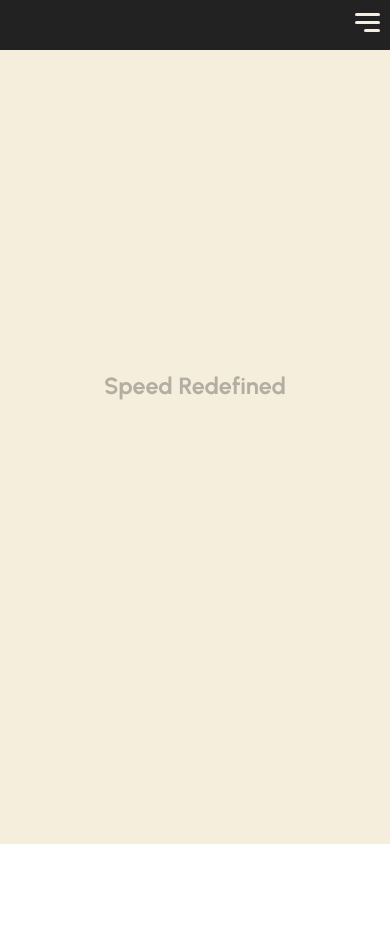
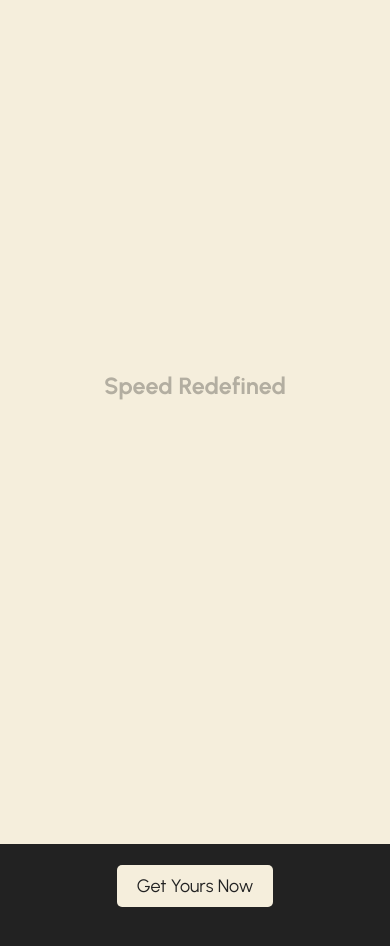
Before and after one commit to AakashR11111001111/HOM_site, a React (Vite) app: page / in a window 390 px wide. Shown: the top 946 px of the page. Before the commit the page ends 844 px from the top, so only its background shows below. Built offline with nearby package versions, Linux system fonts and the light colour scheme.

Commit message:
fixed hero

```diff
--- a/src/App.jsx
+++ b/src/App.jsx
@@ -4,6 +4,7 @@
 import Hero from './Components/Hero/Hero'
 import { createContext, useState } from 'react'
 import Purchase from './Components/Purchase/Purchase'
+import About from './Components/About/About'
 
 export const darkModeCtx = createContext();
 
@@ -18,6 +19,9 @@
     },{
       path: "/buy-now",
       element: <Purchase />
+    },{
+      path: "/about",
+      element: <About />
     }]
   }])
 
--- /dev/null
+++ b/src/Components/About/About.jsx
@@ -0,0 +1,16 @@
+import styles from './About.module.css'
+
+import { useContext } from "react";
+import { darkModeCtx } from "../../App";
+
+const About = () => {
+    const {darkMode} = useContext(darkModeCtx)
+
+    return (
+        <div className={styles.main} style={{color: darkMode ? "var(--white)": "var(--black)" , background: darkMode ? "var(--black)" : "var(--white)"}}>
+            <h1 >About Section is Under Progress</h1>
+        </div>
+    )
+}
+
+export default About;
--- /dev/null
+++ b/src/Components/About/About.module.css
@@ -0,0 +1,8 @@
+.main{
+    height: calc(100vh - 80px);
+    width: 100%;
+}
+
+.main h1{
+    text-align: center;
+}
--- a/src/Components/Footer/Footer.jsx
+++ /dev/null
@@ -1,6 +0,0 @@
-import styles from './Footer.module.css';
-const Footer = () => {
-
-}
-
-export default Footer;
--- a/src/Components/Hero/Hero.module.css
+++ b/src/Components/Hero/Hero.module.css
@@ -1,7 +1,13 @@
+
 .main{
     height: calc(100vh - 80px);
     width: 100%;
     transition: all 0.5s ease;
+}
+
+canvas{
+    height: 100vh;
+    width: 100%;
 }
 
 .hero{
@@ -15,8 +21,7 @@
 
 .hl{
     padding: 50px;
-    width: 200px;
-    max-width: 60%;
+    width: 60%;
     display: flex;
     text-align: left;
     flex-direction: column;
@@ -36,15 +41,10 @@
     font-size: 100px;
 }
 
-.hr {
-    flex: 1;
-    min-width: 300px;
-    max-width: 500px;
-    display: flex;
-    align-items: center;
-    justify-content: center;
+.hr{
+    height: 100%;
+    width: 39%;
 }
-
 
 .hr .imgdiv {
     width: 100%;
@@ -77,31 +77,46 @@
 
 
 @media screen and (max-width: 650px) {
-    .hl{
-        max-width: unset;
-        width: unset;
-        letter-spacing: unset;
-        line-height: unset;
+    .main{
+        min-height: fit-content;
+
+    }
+    .hero {
+        flex-direction: column;
+        align-items: center;
+        justify-content: center;
+        height: auto;
+        padding: 20px;
     }
 
-    .hl h1{
-        font-size: 10vw;
-        font-weight: 800;
-        white-space: unset;
-        line-height: unset;
+    .hl {
+        width: 100%;
         text-align: center;
-        display: flex;
-        justify-content: center;
-        align-items: center;
+        padding: 20px;
+        line-height: normal;
     }
 
-    .hl p{
-        font-size: 4vw;
-        font-weight: 300;
-        text-align: center;
+    .hl h1 {
+        font-size: 10vw;
+        line-height: 1.2;
+        white-space: normal;
     }
 
-    .gynBtn{
+    .hl p {
+        font-size: 4vw;
+    }
+
+    .gynBtn {
         margin: 10px auto;
     }
+
+    .hr {
+        width: 100%;
+        height: auto;
+    }
+
+    .hr .imgdiv img {
+        max-width: 80%;
+        max-height: 80%;
+    }
 }
--- a/src/Components/Layout/Layout.jsx
+++ b/src/Components/Layout/Layout.jsx
@@ -10,8 +10,9 @@
     const headerRef = useRef(null);
 
     useLayoutEffect(() => {
+        document.body.style.overflow = "hidden"; // Disable Scroll
+
         const ctx = gsap.context(() => {
-
             const titles = loadingRef.current.querySelectorAll(`.${styles.title} h1`);
             const tl = gsap.timeline();
 
@@ -29,10 +30,13 @@
                 });
             });
 
-            tl.to(loadingRef.current,{
+            tl.to(loadingRef.current, {
                 x: "-100%",
                 duration: 2,
-            })
+                onComplete: () => {
+                    document.body.style.overflow = "auto"; // Enable Scroll after animation
+                }
+            });
 
             tl.from(headerRef.current.querySelectorAll("li"), {
                 y: -50,
@@ -40,9 +44,13 @@
                 duration: 1,
                 stagger: 0.5
             });
+
         }, comp);
 
-        return () => ctx.revert();
+        return () => {
+            document.body.style.overflow = "auto"; // Ensure scroll is re-enabled if unmounted
+            ctx.revert();
+        };
     }, []);
 
     return (
--- a/src/Components/Layout/Layout.module.css
+++ b/src/Components/Layout/Layout.module.css
@@ -1,6 +1,7 @@
 .loading{
     height: 100vh;
     width: 100%;
+    z-index: 999999999;
     user-select: none;
     position: absolute;
     background: var(--white);
```
Also changed, not shown: src/Components/Footer/Footer.module.css (deleted).
